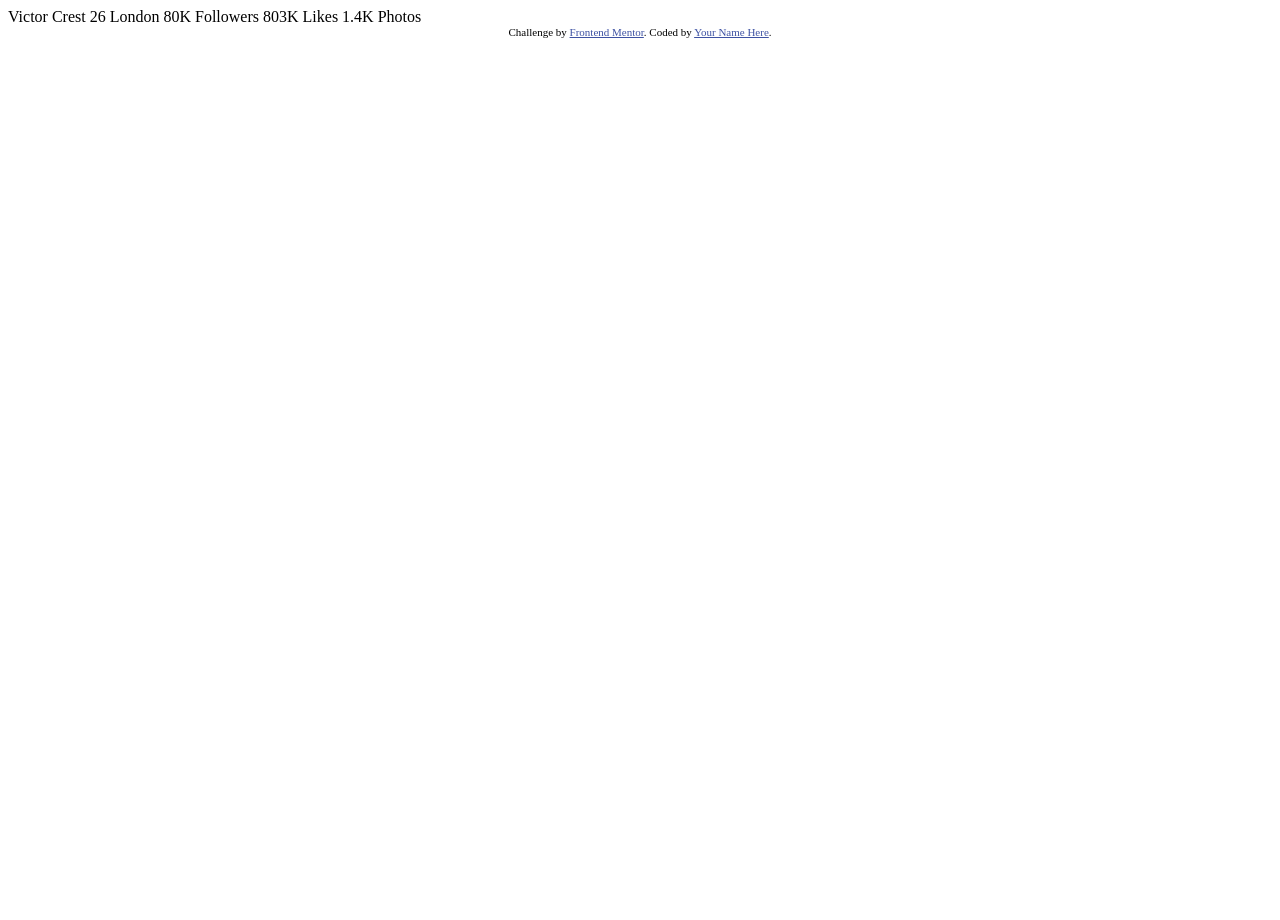
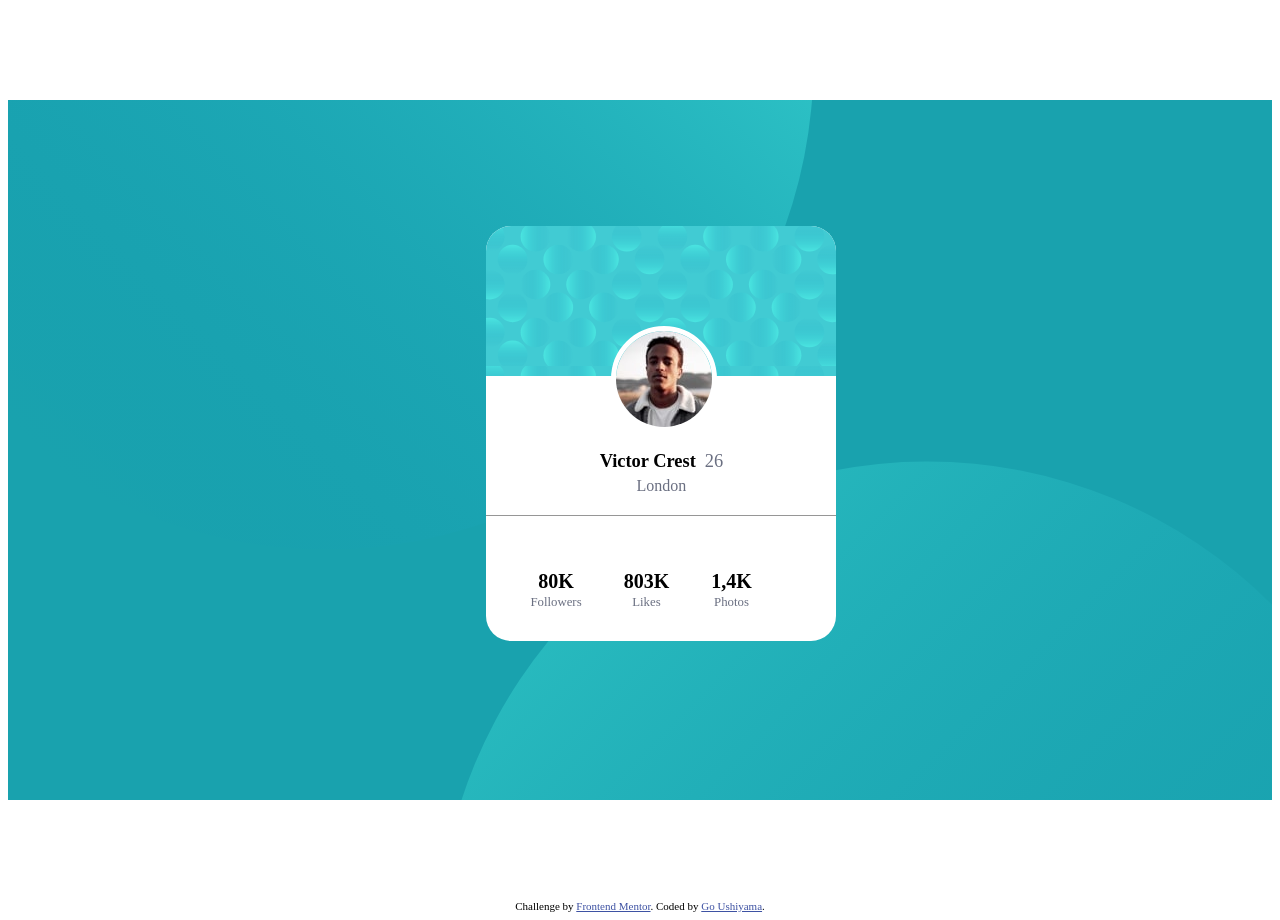
Before and after one commit to Enoah35/profile-card-component-main, a plain HTML site: page index.html in a window 1280 px wide. Before the commit the page ends 800 px from the top, so only its background shows below. Drawn offline with Linux system fonts and the light colour scheme.

Commit message:
Add files via upload

```diff
--- /dev/null
+++ b/CSS/styles.css
@@ -0,0 +1,94 @@
+/*************************TAG SELECTORS***************************************/
+
+/************************ CLASS SELECTORS*************************************/
+/************************ Card Layers ****************************************/
+.card-layer{
+  position: relative;
+  background-color: hsl(185, 75%, 39%);
+  background-image: url("../images/bg-pattern-top.svg"), url("../images/bg-pattern-bottom.svg");
+  background-position: -60% 190%, 150% -130%;
+  background-repeat: no-repeat, no-repeat;
+  margin: 100px auto;
+  max-width: 1440px;
+  height: 700px;
+}
+
+.usercard-layer{
+  border-radius: 25px;
+  background-color: white;
+  width: 350px;
+  height: 415px;
+  position: absolute;
+  text-align: center;
+  /*-- 1440 / 1440 - 350px to get the middle position*/
+  margin: 10% 37.85%;
+}
+/****************************Image Positioning*********************************/
+
+.portfolio{
+  border-radius: 100px;
+  border: 5px solid white;
+  position: absolute;
+  top: 100px;
+  left: 125px;
+}
+
+.upper-background{
+  border-top-left-radius: 25px;
+  border-top-right-radius: 25px;
+  background-image: url("../images/bg-pattern-card.svg");
+  height: 150px;
+}
+
+/****************************Text Positioning**********************************/
+
+.name{
+  font-size: 1.15rem;
+  margin: 75px auto 0;
+  display: inline-block;
+
+}
+
+.age{
+  font-size: 1.15rem;
+  display: inline-block;
+  margin: 0 0 0 5px;
+  color: hsl(227, 10%, 46%);
+}
+
+.city{
+  margin: 5px auto 20px;
+  color: hsl(227, 10%, 46%);
+}
+
+.user-stats{
+  font-size: 1.25rem;
+  position: absolute;
+  bottom: 5%;
+  margin: 9% 0 2% 0;
+}
+
+.stat-bottom{
+  font-size: 0.80rem;
+  color: hsl(227, 10%, 46%);
+}
+
+/**************************Other Positioning***********************************/
+
+.stats{
+  border-spacing: 40px 0;
+}
+
+.breakpoint{
+  border-style: none;
+  border-top-style: solid;
+  width: 350px;
+  margin: 5% 30px 5% 0;
+  border-color: hsl(0, 0%, 59%);
+}
+
+/**************************Text Editing**************************************/
+
+
+.attribution { font-size: 11px; text-align: center; }
+.attribution a { color: hsl(228, 45%, 44%); }
--- a/index.html
+++ b/index.html
@@ -1,35 +1,60 @@
   <!DOCTYPE html>
   <html lang="en">
+
   <head>
     <meta charset="UTF-8">
     <meta name="viewport" content="width=device-width, initial-scale=1.0"> <!-- displays site properly based on user's device -->
-
+    <link href="https://fonts.googleapis.com/css2?family=Kumbh+Sans:wght@700&display=swap" rel="stylesheet">
     <link rel="icon" type="image/png" sizes="32x32" href="./images/favicon-32x32.png">
-
+    <link rel="stylesheet" href="css/styles.css">
     <title>Frontend Mentor | Profile card component</title>
 
-  <!-- Feel free to remove these styles or customise in your own stylesheet 👍 -->
+    <!-- Feel free to remove these styles or customise in your own stylesheet 👍
   <style>
     .attribution { font-size: 11px; text-align: center; }
     .attribution a { color: hsl(228, 45%, 44%); }
   </style>
+-->
   </head>
+
   <body>
-  Victor Crest
-  26
-  London
+    <div class="card-layer">
+      <div class="usercard-layer">
+        <div class="upper-background">
 
-  80K
-  Followers
-
-  803K
-  Likes
-
-  1.4K
-  Photos
+        </div>
+        <img class="portfolio" src="images/image-victor.jpg" alt="img-victor">
+        <p class="name"><strong>Victor Crest</strong></p>
+        <p class="age">26</p><br />
+        <p class="city">London</p>
+        <hr class="breakpoint">
+        <div class="user-stats">
+          <table>
+            <tr>
+              <td>
+                <table class="stats">
+                  <thead>
+                    <tr class="stat-figures">
+                      <th>80K</th>
+                      <th>803K</th>
+                      <th>1,4K</th>
+                    </tr>
+                  </thead>
+                  <tr class="stat-bottom">
+                    <td>Followers</td>
+                    <td>Likes</td>
+                    <td>Photos</td>
+                  </tr>
+                </table>
+              </td>
+          </table>
+        </div>
+      </div>
+    </div>
     <div class="attribution">
       Challenge by <a href="https://www.frontendmentor.io?ref=challenge" target="_blank">Frontend Mentor</a>.
-    Coded by <a href="#">Your Name Here</a>.
+      Coded by <a href="#">Go Ushiyama</a>.
     </div>
   </body>
+
   </html>
```
Lines whose indentation alone changed are shown as unchanged.
